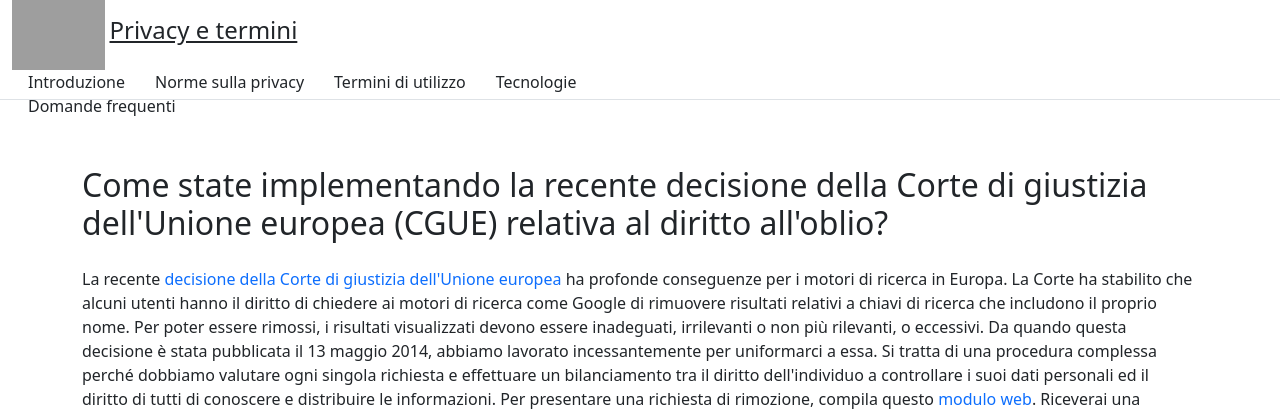
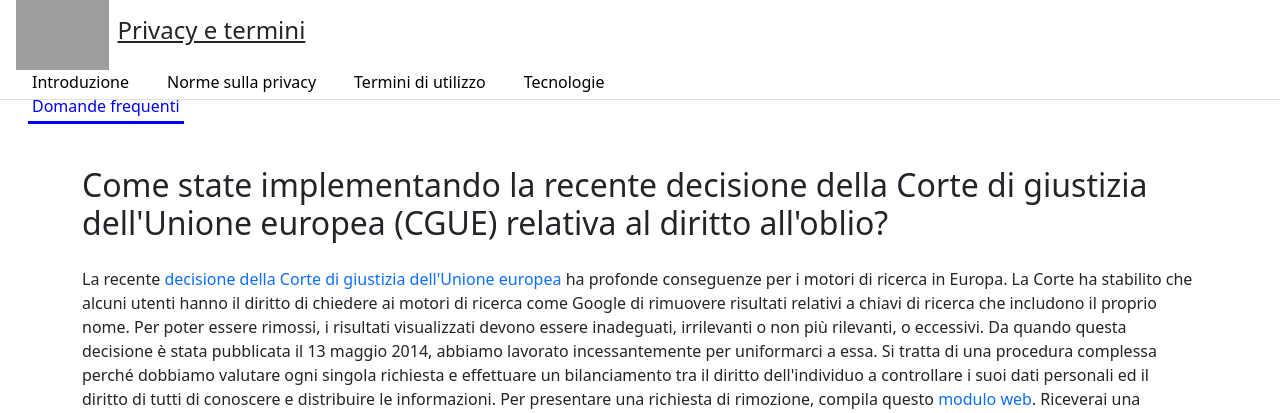
Before and after one commit to Salvo170586SP/php-google-faq, a PHP site: page / in a window 1280 px wide. Shown: the top 413 px of the page. Run offline with PHP 8.4, Linux system fonts and the light colour scheme; grey boxes are pictures that could not be loaded.

Commit message:
added active

```diff
--- a/index.php
+++ b/index.php
@@ -78,7 +78,10 @@ $faq_list = [
             background-color: white;
             z-index: 1;
         }
-
+        header a{
+            color: black;
+            padding: 4px;
+        }
 
         img {
             height: 70px;
@@ -97,6 +100,8 @@ $faq_list = [
 
         .active {
             color: blue;
+            border-bottom: 3px solid blue ;
+
         }
 
         main{
@@ -111,11 +116,11 @@ $faq_list = [
         <span class="fs-4"><u>Privacy e termini</u> </span>
         <nav>
             <ul class="nav mx-3">
-                <li><a class="text-dark" href="#">Introduzione</a></li>
-                <li><a class="text-dark" href="#">Norme sulla privacy</a></li>
-                <li><a class="text-dark" href="#">Termini di utilizzo</a></li>
-                <li><a class="text-dark" href="#">Tecnologie</a></li>
-                <li><a class="text-dark active" href="#">Domande frequenti</a></li>
+                <li><a  href="#">Introduzione</a></li>
+                <li><a  href="#">Norme sulla privacy</a></li>
+                <li><a  href="#">Termini di utilizzo</a></li>
+                <li><a  href="#">Tecnologie</a></li>
+                <li><a class="active" href="#">Domande frequenti</a></li>
             </ul>
         </nav>
     </header>
```
